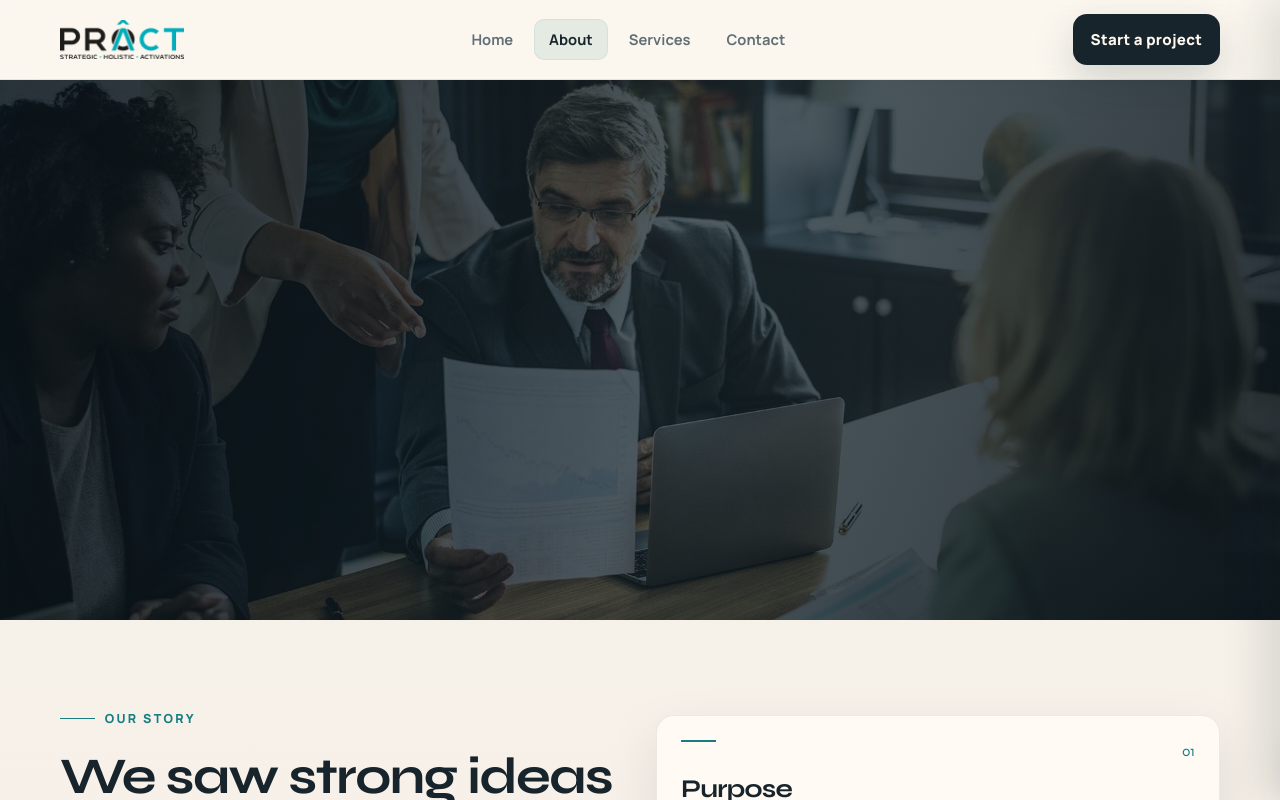
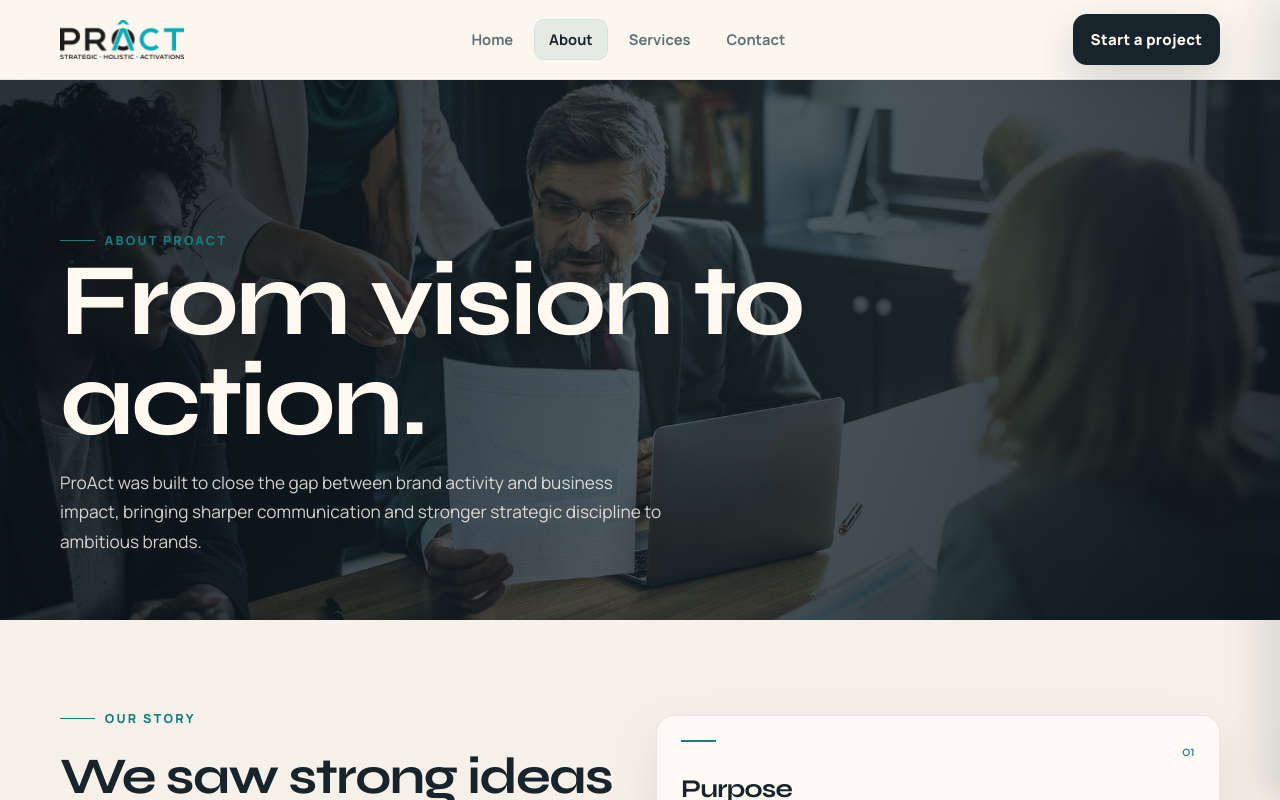
Before and after one commit to Jad-Assaf/proact, a Next.js app: page /about in a window 1280 px wide. Shown: the top 800 px of the page. Built offline with nearby package versions, Linux system fonts and the light colour scheme.

Commit message:
update styles

```diff
--- a/app/globals.css
+++ b/app/globals.css
@@ -64,6 +64,7 @@ main {
 .container {
   width: min(1160px, calc(100% - 2rem));
   margin: 0 auto;
+  z-index: 1;
 }
 
 .section {
@@ -1085,6 +1086,10 @@ p {
     padding-bottom: 4rem;
   }
 
+  .hero__panel {
+    justify-self: start;
+  }
+
   .hero__grid,
   .split,
   .site-footer__grid,
--- a/components/PageHero.js
+++ b/components/PageHero.js
@@ -1,5 +1,4 @@
 import Image from "next/image";
-import Reveal from "./Reveal";
 
 export default function PageHero({
   eyebrow,
@@ -24,11 +23,11 @@ export default function PageHero({
         </div>
       ) : null}
       <div className="container">
-        <Reveal className="page-hero__content">
+        <div className="page-hero__content">
           {eyebrow ? <span className="eyebrow">{eyebrow}</span> : null}
           <h1>{title}</h1>
           {description ? <p>{description}</p> : null}
-        </Reveal>
+        </div>
       </div>
     </section>
   );
```
